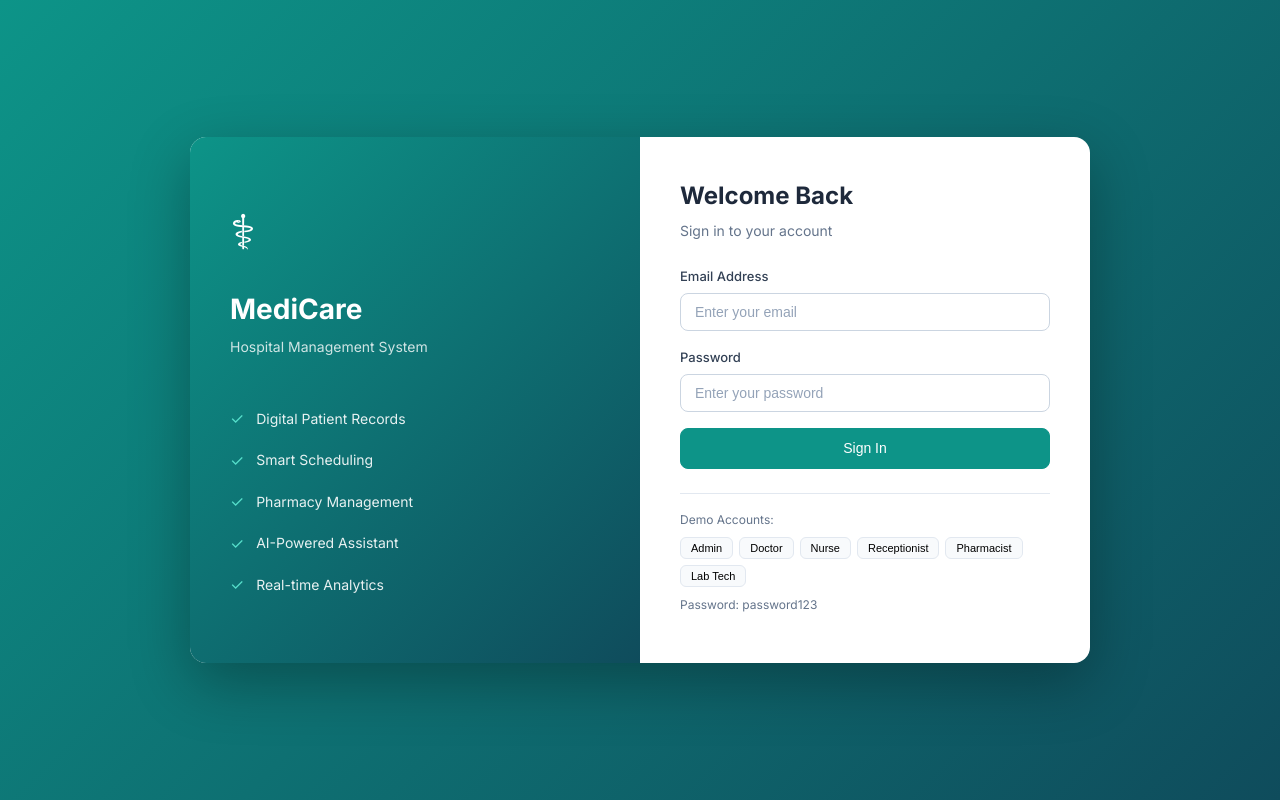
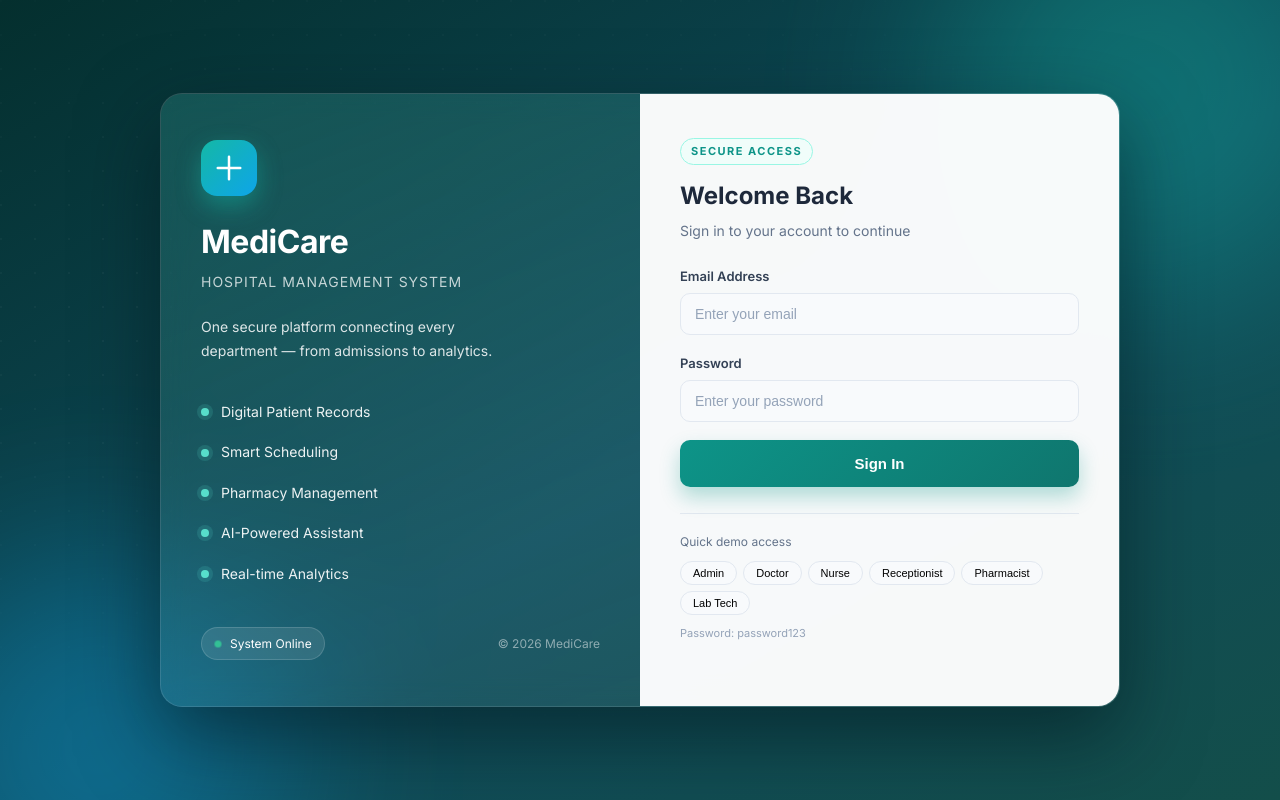
Before and after one commit to Salomo794/hospital-management-system, a Vue app in the folder client/: page /login in a window 1280 px wide. Built offline with nearby package versions, Linux system fonts and the light colour scheme.

Commit message:
feat: redesigned login page with modern hero layout

```diff
--- a/client/src/views/auth/Login.vue
+++ b/client/src/views/auth/Login.vue
@@ -1,24 +1,64 @@
 <template>
   <div class="login-page">
+    <div class="bg-grid" aria-hidden="true"></div>
+    <div class="bg-glow bg-glow-a" aria-hidden="true"></div>
+    <div class="bg-glow bg-glow-b" aria-hidden="true"></div>
+
     <div class="login-container">
       <div class="login-left">
         <div class="login-brand">
-          <div class="brand-icon">&#x2695;</div>
+          <div class="brand-badge">
+            <svg viewBox="0 0 24 24" fill="none" stroke="currentColor" stroke-width="2" stroke-linecap="round">
+              <path d="M12 3v18M3 12h18" />
+            </svg>
+          </div>
           <h1>MediCare</h1>
-          <p>Hospital Management System</p>
+          <p class="brand-tagline">Hospital Management System</p>
         </div>
+
+        <p class="hero-copy">
+          One secure platform connecting every department — from admissions to analytics.
+        </p>
+
         <div class="login-features">
-          <div class="feature"><span>&#10003;</span> Digital Patient Records</div>
-          <div class="feature"><span>&#10003;</span> Smart Scheduling</div>
-          <div class="feature"><span>&#10003;</span> Pharmacy Management</div>
-          <div class="feature"><span>&#10003;</span> AI-Powered Assistant</div>
-          <div class="feature"><span>&#10003;</span> Real-time Analytics</div>
+          <div class="feature">
+            <span class="feature-dot"></span>
+            Digital Patient Records
+          </div>
+          <div class="feature">
+            <span class="feature-dot"></span>
+            Smart Scheduling
+          </div>
+          <div class="feature">
+            <span class="feature-dot"></span>
+            Pharmacy Management
+          </div>
+          <div class="feature">
+            <span class="feature-dot"></span>
+            AI-Powered Assistant
+          </div>
+          <div class="feature">
+            <span class="feature-dot"></span>
+            Real-time Analytics
+          </div>
+        </div>
+
+        <div class="login-footer">
+          <span class="status-pill">
+            <i class="status-dot"></i>
+            System Online
+          </span>
+          <span class="foot-note">&copy; 2026 MediCare</span>
         </div>
       </div>
+
       <div class="login-right">
         <form @submit.prevent="handleLogin" class="login-form" novalidate>
-          <h2>Welcome Back</h2>
-          <p class="subtitle">Sign in to your account</p>
+          <div class="form-heading">
+            <span class="form-eyebrow">Secure Access</span>
+            <h2>Welcome Back</h2>
+            <p class="subtitle">Sign in to your account to continue</p>
+          </div>
 
           <div class="form-group" :class="{ 'has-error': emailTouched && !email.trim() }">
             <label>Email Address</label>
@@ -44,7 +84,7 @@
           </button>
 
           <div class="demo-accounts">
-            <p>Demo Accounts:</p>
+            <p class="demo-title">Quick demo access</p>
             <div class="demo-list">
               <button type="button" class="demo-btn" @click="fillDemo('admin@hospital.com')">Admin</button>
               <button type="button" class="demo-btn" @click="fillDemo('doctor@hospital.com')">Doctor</button>
@@ -114,61 +154,373 @@ export default {
 
 <style scoped>
 .login-page {
-  min-height: 100vh; display: flex; align-items: center;
-  justify-content: center; background: linear-gradient(135deg, #0d9488 0%, #0f4c5c 100%);
+  min-height: 100vh;
+  display: flex;
+  align-items: center;
+  justify-content: center;
+  background: linear-gradient(150deg, #042f2e 0%, #0f4c5c 55%, #134e4a 100%);
   padding: 20px;
+  position: relative;
+  overflow: hidden;
 }
+
+.bg-grid {
+  position: absolute;
+  inset: 0;
+  background-image:
+    radial-gradient(circle at 1px 1px, rgba(255, 255, 255, 0.06) 1px, transparent 0);
+  background-size: 34px 34px;
+  mask-image: radial-gradient(ellipse at 30% 40%, black, transparent 70%);
+}
+
+.bg-glow {
+  position: absolute;
+  border-radius: 50%;
+  filter: blur(90px);
+  opacity: 0.35;
+  pointer-events: none;
+}
+
+.bg-glow-a {
+  width: 420px;
+  height: 420px;
+  background: #14b8a6;
+  top: -120px;
+  right: -80px;
+}
+
+.bg-glow-b {
+  width: 380px;
+  height: 380px;
+  background: #0ea5e9;
+  bottom: -140px;
+  left: -90px;
+}
+
 .login-container {
-  display: flex; max-width: 900px; width: 100%; background: white;
-  border-radius: 16px; overflow: hidden; box-shadow: 0 20px 60px rgba(0,0,0,0.3);
+  position: relative;
+  display: flex;
+  max-width: 960px;
+  width: 100%;
+  background: rgba(255, 255, 255, 0.06);
+  border: 1px solid rgba(255, 255, 255, 0.12);
+  border-radius: 22px;
+  overflow: hidden;
+  box-shadow: 0 30px 80px rgba(2, 20, 25, 0.55);
+  backdrop-filter: blur(14px);
 }
+
 .login-left {
-  flex: 1; background: linear-gradient(135deg, #0d9488 0%, #0f4c5c 100%);
-  color: white; padding: 40px; display: flex; flex-direction: column;
+  flex: 1;
+  background: linear-gradient(160deg, rgba(20, 184, 166, 0.16) 0%, transparent 100%);
+  color: white;
+  padding: 46px 40px;
+  display: flex;
+  flex-direction: column;
   justify-content: center;
 }
-.brand-icon { font-size: 48px; margin-bottom: 16px; }
-.login-brand h1 { font-size: 28px; font-weight: 700; margin-bottom: 4px; }
-.login-brand p { opacity: 0.8; font-size: 14px; }
-.login-features { margin-top: 40px; }
+
+.brand-badge {
+  width: 56px;
+  height: 56px;
+  border-radius: 16px;
+  display: flex;
+  align-items: center;
+  justify-content: center;
+  background: linear-gradient(135deg, #14b8a6, #0ea5e9);
+  box-shadow: 0 10px 25px rgba(20, 184, 166, 0.45);
+  margin-bottom: 20px;
+}
+
+.brand-badge svg {
+  width: 30px;
+  height: 30px;
+}
+
+.login-brand h1 {
+  font-size: 32px;
+  font-weight: 800;
+  letter-spacing: -0.5px;
+  margin-bottom: 4px;
+}
+
+.brand-tagline {
+  opacity: 0.75;
+  font-size: 14px;
+  letter-spacing: 1px;
+  text-transform: uppercase;
+}
+
+.hero-copy {
+  margin-top: 22px;
+  font-size: 14px;
+  line-height: 1.7;
+  opacity: 0.85;
+  max-width: 320px;
+}
+
+.login-features {
+  margin-top: 30px;
+  display: flex;
+  flex-direction: column;
+  gap: 2px;
+}
+
 .feature {
-  display: flex; align-items: center; gap: 12px;
-  padding: 8px 0; font-size: 14px; opacity: 0.9;
+  display: flex;
+  align-items: center;
+  gap: 12px;
+  padding: 8px 0;
+  font-size: 14px;
+  opacity: 0.92;
 }
-.feature span { color: #5eead4; font-size: 16px; }
-.login-right { flex: 1; padding: 40px; }
-.login-form h2 { font-size: 24px; color: #1e293b; margin-bottom: 4px; }
-.subtitle { color: #64748b; margin-bottom: 24px; font-size: 14px; }
-.btn-block { width: 100%; display: flex; align-items: center; justify-content: center; gap: 8px; }
+
+.feature-dot {
+  width: 8px;
+  height: 8px;
+  border-radius: 50%;
+  background: #5eead4;
+  box-shadow: 0 0 0 4px rgba(94, 234, 212, 0.15);
+}
+
+.login-footer {
+  margin-top: 34px;
+  display: flex;
+  align-items: center;
+  justify-content: space-between;
+}
+
+.status-pill {
+  display: inline-flex;
+  align-items: center;
+  gap: 8px;
+  padding: 6px 12px;
+  border-radius: 999px;
+  background: rgba(255, 255, 255, 0.1);
+  border: 1px solid rgba(255, 255, 255, 0.15);
+  font-size: 12px;
+}
+
+.status-dot {
+  width: 8px;
+  height: 8px;
+  border-radius: 50%;
+  background: #34d399;
+  animation: pulse 1.8s ease-in-out infinite;
+}
+
+.foot-note {
+  font-size: 12px;
+  opacity: 0.5;
+}
+
+.login-right {
+  flex: 1;
+  padding: 44px 40px;
+  background: rgba(255, 255, 255, 0.97);
+}
+
+.form-heading {
+  margin-bottom: 24px;
+}
+
+.form-eyebrow {
+  display: inline-block;
+  font-size: 11px;
+  font-weight: 700;
+  letter-spacing: 1.5px;
+  text-transform: uppercase;
+  color: #0d9488;
+  background: #f0fdfa;
+  border: 1px solid #99f6e4;
+  border-radius: 999px;
+  padding: 4px 10px;
+  margin-bottom: 12px;
+}
+
+.login-form h2 {
+  font-size: 24px;
+  font-weight: 700;
+  color: #1e293b;
+  margin-bottom: 4px;
+}
+
+.subtitle {
+  color: #64748b;
+  font-size: 14px;
+}
+
+.form-group {
+  margin-bottom: 18px;
+}
+
+.form-group label {
+  display: block;
+  font-size: 13px;
+  font-weight: 600;
+  color: #334155;
+  margin-bottom: 6px;
+}
+
+.form-group input {
+  width: 100%;
+  padding: 12px 14px;
+  border: 1.5px solid #e2e8f0;
+  border-radius: 10px;
+  font-size: 14px;
+  color: #1e293b;
+  background: #f8fafc;
+  transition: border-color 0.2s, box-shadow 0.2s, background 0.2s;
+}
+
+.form-group input:focus {
+  outline: none;
+  border-color: #0d9488;
+  background: white;
+  box-shadow: 0 0 0 4px rgba(13, 148, 136, 0.12);
+}
+
+.btn-block {
+  width: 100%;
+  padding: 13px;
+  font-size: 15px;
+  font-weight: 600;
+  border-radius: 10px;
+}
+
+.btn-primary {
+  background: linear-gradient(135deg, #0d9488, #0f766e);
+  border: none;
+  box-shadow: 0 10px 20px rgba(13, 148, 136, 0.3);
+  transition: transform 0.2s, box-shadow 0.2s;
+}
+
+.btn-primary:hover:not(:disabled) {
+  transform: translateY(-2px);
+  box-shadow: 0 14px 26px rgba(13, 148, 136, 0.4);
+}
+
 .btn-spinner {
-  width: 16px; height: 16px; border: 2px solid rgba(255,255,255,0.3);
-  border-top-color: white; border-radius: 50%; animation: spin 0.8s linear infinite;
+  width: 16px;
+  height: 16px;
+  border: 2px solid rgba(255, 255, 255, 0.3);
+  border-top-color: white;
+  border-radius: 50%;
+  animation: spin 0.8s linear infinite;
 }
-.has-error input { border-color: #ef4444; }
-.field-error { font-size: 12px; color: #ef4444; margin-top: 4px; display: block; }
-.demo-accounts { margin-top: 24px; padding-top: 16px; border-top: 1px solid #e2e8f0; }
-.demo-accounts p { font-size: 12px; color: #64748b; margin-bottom: 8px; }
-.demo-list { display: flex; flex-wrap: wrap; gap: 6px; }
+
+.has-error input {
+  border-color: #ef4444;
+}
+
+.field-error {
+  font-size: 12px;
+  color: #ef4444;
+  margin-top: 5px;
+  display: block;
+}
+
+.demo-accounts {
+  margin-top: 26px;
+  padding-top: 18px;
+  border-top: 1px solid #e2e8f0;
+}
+
+.demo-title {
+  font-size: 12px;
+  color: #64748b;
+  margin-bottom: 10px;
+}
+
+.demo-list {
+  display: flex;
+  flex-wrap: wrap;
+  gap: 6px;
+}
+
 .demo-btn {
-  padding: 4px 10px; border: 1px solid #e2e8f0; border-radius: 6px;
-  background: #f8fafc; font-size: 11px; cursor: pointer; transition: all 0.2s;
+  padding: 5px 12px;
+  border: 1px solid #e2e8f0;
+  border-radius: 999px;
+  background: #f8fafc;
+  font-size: 11px;
+  font-weight: 500;
+  cursor: pointer;
+  transition: all 0.2s;
 }
-.demo-btn:hover { background: #0d9488; color: white; border-color: #0d9488; }
-.demo-note { font-size: 11px; color: #94a3b8; margin-top: 8px; }
-@keyframes spin { to { transform: rotate(360deg); } }
+
+.demo-btn:hover {
+  background: #0d9488;
+  color: white;
+  border-color: #0d9488;
+}
+
+.demo-note {
+  font-size: 11px;
+  color: #94a3b8;
+  margin-top: 10px;
+}
+
+@keyframes spin {
+  to {
+    transform: rotate(360deg);
+  }
+}
+
+@keyframes pulse {
+  0%,
+  100% {
+    opacity: 1;
+    transform: scale(1);
+  }
+  50% {
+    opacity: 0.5;
+    transform: scale(0.7);
+  }
+}
+
 @media (max-width: 768px) {
-  .login-container { flex-direction: column; }
-  .login-left { padding: 24px; }
-  .login-right { padding: 28px; }
+  .login-container {
+    flex-direction: column;
+  }
+  .login-left {
+    padding: 28px 24px;
+  }
+  .login-right {
+    padding: 30px 24px;
+  }
+  .login-footer {
+    margin-top: 24px;
+  }
 }
 
 @media (max-width: 576px) {
-  .login-page { padding: 12px; }
-  .login-left { padding: 20px; display: block; }
-  .login-right { padding: 20px; }
-  .login-features { margin-top: 20px; }
-  .feature { font-size: 13px; }
-  .brand-icon { font-size: 36px; }
-  .login-brand h1 { font-size: 24px; }
+  .login-page {
+    padding: 12px;
+  }
+  .login-left {
+    padding: 22px 18px;
+    display: block;
+  }
+  .login-right {
+    padding: 24px 18px;
+  }
+  .login-features {
+    margin-top: 20px;
+  }
+  .feature {
+    font-size: 13px;
+  }
+  .brand-badge {
+    width: 46px;
+    height: 46px;
+    margin-bottom: 16px;
+  }
+  .login-brand h1 {
+    font-size: 26px;
+  }
+  .hero-copy {
+    font-size: 13px;
+  }
 }
 </style>
```
